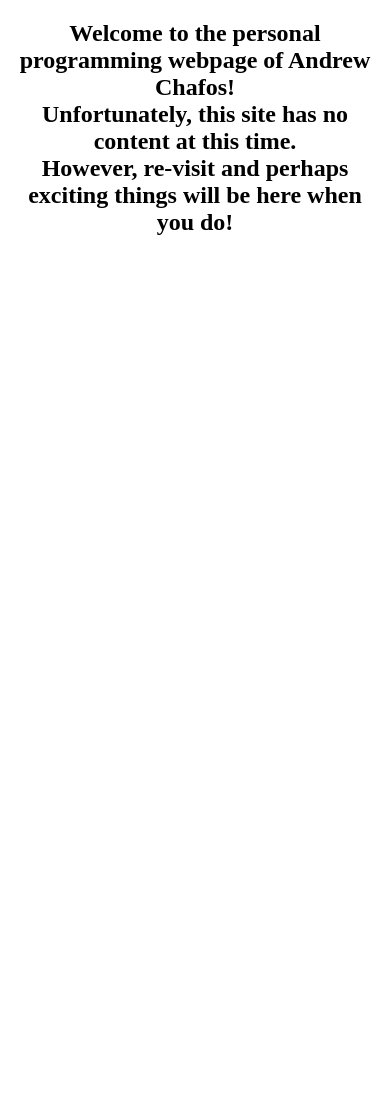
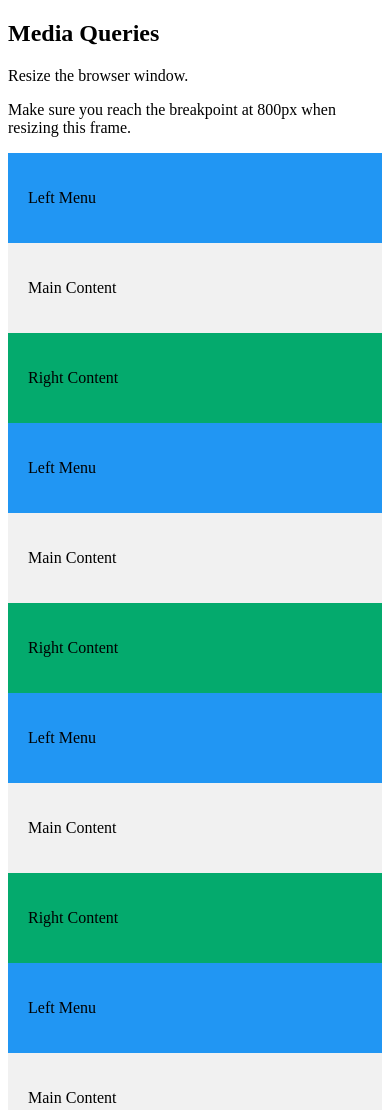
Before and after one commit to andrewjc2000/andrewjc2000.github.io, a plain HTML site: page index.html in a window 390 px wide. Shown: the top 1110 px of the page. Before the commit the page ends 844 px from the top, so only its background shows below. Drawn offline with Linux system fonts and the light colour scheme.

Commit message:
Mobile branch initial commit

```diff
--- a/index.html
+++ b/index.html
@@ -1,19 +1,95 @@
 <!DOCTYPE html>
 <html>
 <head>
-			<title>
-				Andrew Chafos.com
-			</title>
+<meta name="viewport" content="width=device-width, initial-scale=1.0">
+<style>
+* {
+  box-sizing: border-box;
+}
+
+.left {
+  background-color: #2196F3;
+  padding: 20px;
+  float: left;
+  width: 20%; /* The width is 20%, by default */
+}
+
+.main {
+  background-color: #f1f1f1;
+  padding: 20px;
+  float: left;
+  width: 60%; /* The width is 60%, by default */
+}
+
+.right {
+  background-color: #04AA6D;
+  padding: 20px;
+  float: left;
+  width: 20%; /* The width is 20%, by default */
+}
+
+/* Use a media query to add a break point at 800px: */
+@media screen and (max-width: 800px) {
+  .left, .main, .right {
+    width: 100%; /* The width is 100%, when the viewport is 800px or smaller */
+  }
+}
+</style>
 </head>
 <body>
-			<center>
-				<h2>
-					Welcome to the personal programming webpage of Andrew Chafos!
-					<br>
-					Unfortunately, this site has no content at this time.
-					<br>
-					However, re-visit and perhaps exciting things will be here when you do!
-				</h2>
-			</center>
+
+<h2>Media Queries</h2>
+<p>Resize the browser window.</p>
+
+<p>Make sure you reach the breakpoint at 800px when resizing this frame.</p>
+
+<div class="left">
+  <p>Left Menu</p>
+</div>
+
+<div class="main">
+  <p>Main Content</p>
+</div>
+
+<div class="right">
+  <p>Right Content</p>
+</div>
+
+<div class="left">
+	<p>Left Menu</p>
+  </div>
+
+  <div class="main">
+	<p>Main Content</p>
+  </div>
+
+  <div class="right">
+	<p>Right Content</p>
+  </div>
+
+  <div class="left">
+	<p>Left Menu</p>
+  </div>
+
+  <div class="main">
+	<p>Main Content</p>
+  </div>
+
+  <div class="right">
+	<p>Right Content</p>
+  </div>
+
+  <div class="left">
+	<p>Left Menu</p>
+  </div>
+
+  <div class="main">
+	<p>Main Content</p>
+  </div>
+
+  <div class="right">
+	<p>Right Content</p>
+  </div>
+
 </body>
 </html>
```
Lines whose indentation alone changed are shown as unchanged.
